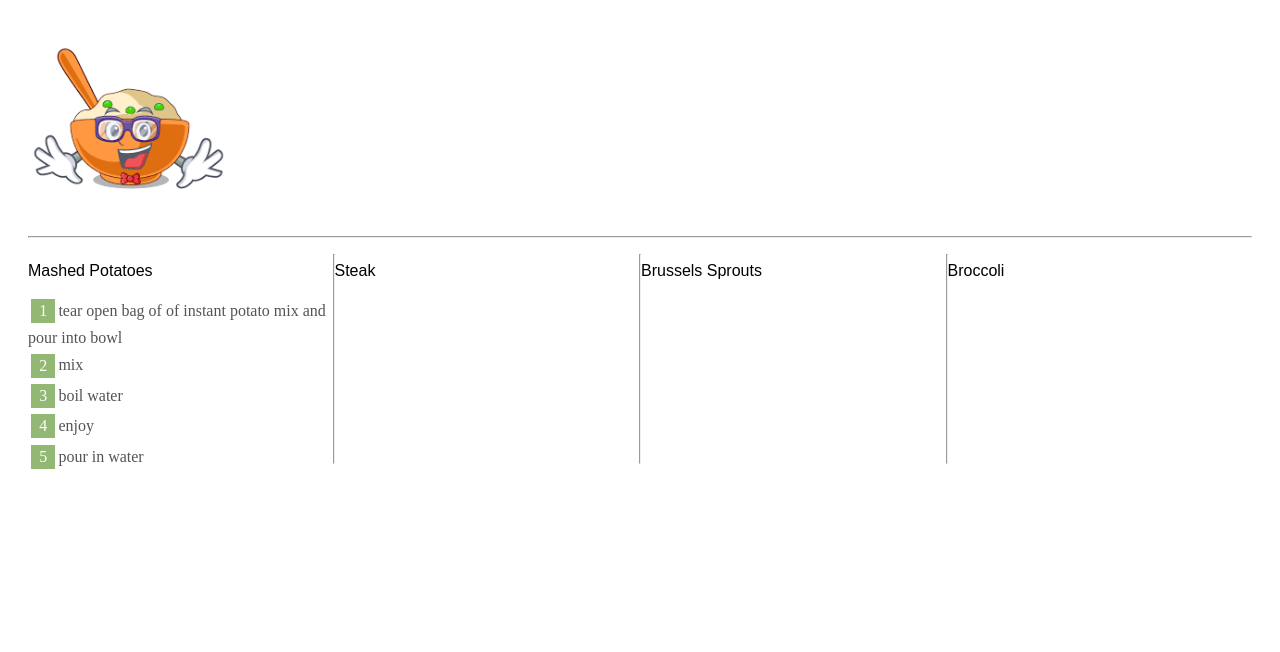
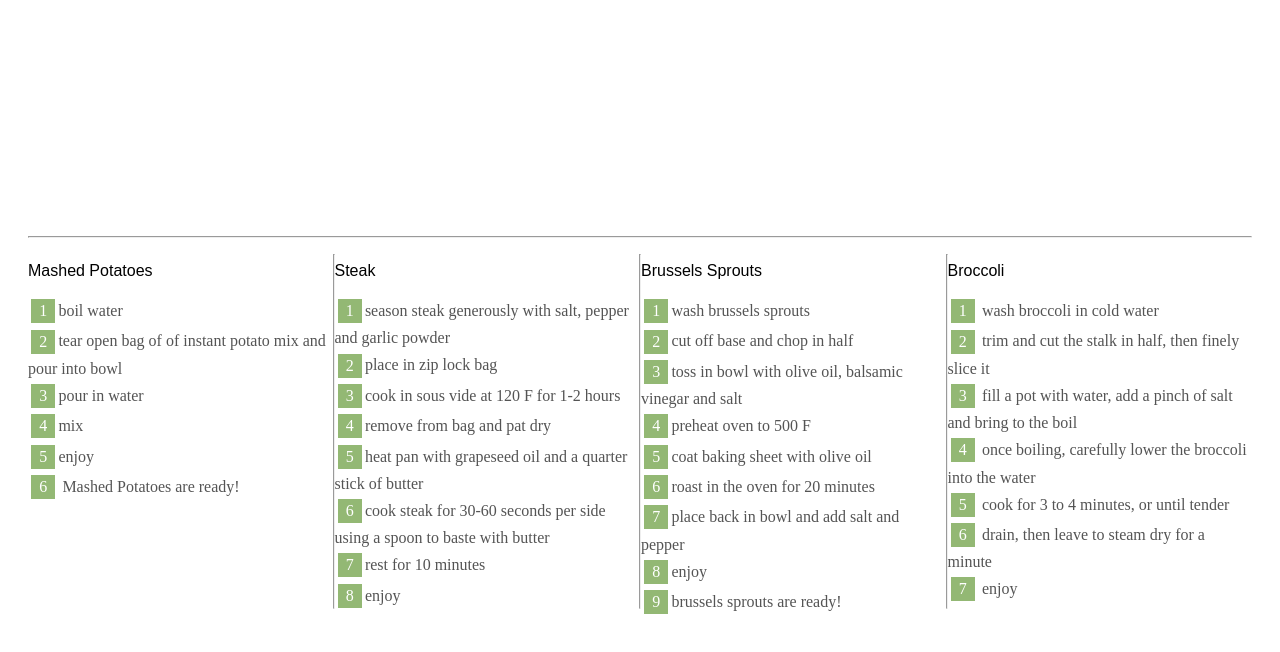
Before and after one commit to ironhack-labs/lab-es6-promises, a plain HTML site: page index.html in a window 1280 px wide. Drawn offline with Linux system fonts and the light colour scheme.

Commit message:
finished lab with Lena

```diff
--- a/javascript/data.js
+++ b/javascript/data.js
@@ -9,31 +9,25 @@ const steak = [
   "enjoy",
 ];
 
-const mashedPotatoes = [
-  "boil water",
-  "tear open bag of of instant potato mix and pour into bowl",
-  "pour in water",
-  "mix",
+const mashedPotatoes = ["boil water", "tear open bag of of instant potato mix and pour into bowl", "pour in water", "mix", "enjoy"];
+
+const brusselsSprouts = [
+  "wash brussels sprouts",
+  "cut off base and chop in half",
+  "toss in bowl with olive oil, balsamic vinegar and salt",
+  "preheat oven to 500 F",
+  "coat baking sheet with olive oil",
+  "roast in the oven for 20 minutes",
+  "place back in bowl and add salt and pepper",
   "enjoy",
 ];
 
-const brusselsSprouts = [
-  'wash brussels sprouts',
-  'cut off base and chop in half',
-  'toss in bowl with olive oil, balsamic vinegar and salt',
-  'preheat oven to 500 F',
-  'coat baking sheet with olive oil',
-  'roast in the oven for 20 minutes',
-  'place back in bowl and add salt and pepper',
-  'enjoy'
+const broccoli = [
+  "wash broccoli in cold water",
+  "trim and cut the stalk in half, then finely slice it",
+  "fill a pot with water, add a pinch of salt and bring to the boil",
+  "once boiling, carefully lower the broccoli into the water",
+  "cook for 3 to 4 minutes, or until tender",
+  "drain, then leave to steam dry for a minute",
+  "enjoy",
 ];
-
-const broccoli = [
-  'wash broccoli in cold water',
-  'trim and cut the stalk in half, then finely slice it',
-  'fill a pot with water, add a pinch of salt and bring to the boil',
-  'once boiling, carefully lower the broccoli into the water',
-  'cook for 3 to 4 minutes, or until tender',
-  'drain, then leave to steam dry for a minute',
-  'enjoy'
-];
--- a/javascript/index.js
+++ b/javascript/index.js
@@ -4,37 +4,118 @@
 // 🚨🚨🚨 Comment out the below code before you start working on the code
 
 // Out of sync
-  getInstruction("mashedPotatoes", 0, (step1) => {
-    document.querySelector("#mashedPotatoes").innerHTML += `<li>${step1}</li>`;
-  }, (error) => console.log(error));
+// getInstruction("mashedPotatoes", 0, (step1) => {
+//   document.querySelector("#mashedPotatoes").innerHTML += `<li>${step1}</li>`;
+// }, (error) => console.log(error));
 
-  getInstruction("mashedPotatoes", 1, (step2) => {
-    document.querySelector("#mashedPotatoes").innerHTML += `<li>${step2}</li>`;
-  }, (error) => console.log(error));
+// getInstruction("mashedPotatoes", 1, (step2) => {
+//   document.querySelector("#mashedPotatoes").innerHTML += `<li>${step2}</li>`;
+// }, (error) => console.log(error));
 
-  getInstruction("mashedPotatoes", 2, (step3) => {
-    document.querySelector("#mashedPotatoes").innerHTML += `<li>${step3}</li>`;
-  }, (error) => console.log(error));
+// getInstruction("mashedPotatoes", 2, (step3) => {
+//   document.querySelector("#mashedPotatoes").innerHTML += `<li>${step3}</li>`;
+// }, (error) => console.log(error));
 
-  getInstruction("mashedPotatoes", 3, (step4) => {
-    document.querySelector("#mashedPotatoes").innerHTML += `<li>${step4}</li>`;
-  }, (error) => console.log(error));
+// getInstruction("mashedPotatoes", 3, (step4) => {
+//   document.querySelector("#mashedPotatoes").innerHTML += `<li>${step4}</li>`;
+// }, (error) => console.log(error));
 
-  getInstruction("mashedPotatoes", 4, (step5) => {
-    document.querySelector("#mashedPotatoes").innerHTML += `<li>${step5}</li>`;
-    document.querySelector("#mashedPotatoesImg").removeAttribute("hidden");
-  }, (error) => console.log(error));
-
-
+// getInstruction("mashedPotatoes", 4, (step5) => {
+//   document.querySelector("#mashedPotatoes").innerHTML += `<li>${step5}</li>`;
+//   document.querySelector("#mashedPotatoesImg").removeAttribute("hidden");
+// }, (error) => console.log(error));
 
 // Iteration 1 - using callbacks
-// ...
+
+getInstruction("mashedPotatoes", 0, (step0) => {
+  document.querySelector("#mashedPotatoes").innerHTML += `<li>${step0}</li>`;
+  getInstruction("mashedPotatoes", 1, (step1) => {
+    document.querySelector("#mashedPotatoes").innerHTML += `<li>${step1}</li>`;
+    getInstruction("mashedPotatoes", 2, (step2) => {
+      document.querySelector("#mashedPotatoes").innerHTML += `<li>${step2}</li>`;
+      getInstruction("mashedPotatoes", 3, (step3) => {
+        document.querySelector("#mashedPotatoes").innerHTML += `<li>${step3}</li>`;
+        getInstruction("mashedPotatoes", 4, (step4) => {
+          console.log("Step 4", step4);
+          document.querySelector("#mashedPotatoes").innerHTML += `<li>${step4}</li>`;
+          document.querySelector("#mashedPotatoes").innerHTML += `<li> Mashed Potatoes are ready! </li>`;
+        });
+      });
+    });
+  });
+});
 
 // Iteration 2 - using promises
-// ...
+obtainInstruction("steak", 0).then((step0) => {
+  document.querySelector("#steak").innerHTML += `<li>${step0}</li>`;
+  return obtainInstruction("steak", 1)
+    .then((step1) => {
+      document.querySelector("#steak").innerHTML += `<li>${step1}</li>`;
+      return obtainInstruction("steak", 2);
+    })
+    .then((step2) => {
+      document.querySelector("#steak").innerHTML += `<li>${step2}</li>`;
+      return obtainInstruction("steak", 3);
+    })
+    .then((step3) => {
+      document.querySelector("#steak").innerHTML += `<li>${step3}</li>`;
+      return obtainInstruction("steak", 4);
+    })
+    .then((step4) => {
+      document.querySelector("#steak").innerHTML += `<li>${step4}</li>`;
+      return obtainInstruction("steak", 5);
+    })
+    .then((step5) => {
+      document.querySelector("#steak").innerHTML += `<li>${step5}</li> `;
+      return obtainInstruction("steak", 6);
+    })
+    .then((step6) => {
+      document.querySelector("#steak").innerHTML += `<li>${step6}</li> `;
+      return obtainInstruction("steak", 7);
+    })
+    .then((step7) => {
+      document.querySelector("#steak").innerHTML += `<li>${step7}</li> `;
+      return obtainInstruction("Steak is ready!");
+    })
+    .catch((err) => {
+      console.log("This is the error: ", err);
+    });
+});
+// ... Your code here
 
 // Iteration 3 using async/await
-// ...
+async function makeBroccoli() {
+  const stepsBroccoli = broccoli.length;
+
+  try {
+    for (i = 0; i < stepsBroccoli; i++) {
+      const step = await obtainInstruction("broccoli", i);
+      document.querySelector("#broccoli").innerHTML += `<li> ${step} </li>`;
+    }
+  } catch (err) {}
+}
+makeBroccoli();
 
 // Bonus 2 - Promise all
-// ...
+async function makeBrusselsSprouts() {
+  let instructions;
+  try {
+    instructions = await Promise.all([
+      obtainInstruction("brusselsSprouts", 0),
+      obtainInstruction("brusselsSprouts", 1),
+      obtainInstruction("brusselsSprouts", 2),
+      obtainInstruction("brusselsSprouts", 3),
+      obtainInstruction("brusselsSprouts", 4),
+      obtainInstruction("brusselsSprouts", 5),
+      obtainInstruction("brusselsSprouts", 6),
+      obtainInstruction("brusselsSprouts", 7),
+    ]);
+  } catch (err) {
+    console.log(err);
+  }
+  instructions.forEach((instruction) => {
+    document.querySelector("#brusselsSprouts").innerHTML += `<li>${instruction}</li>`;
+  });
+  document.querySelector("#brusselsSprouts").innerHTML += `<li>brussels sprouts are ready!</li>`;
+}
+makeBrusselsSprouts();
```
Also changed, not shown: index.html (line endings or trailing spaces).
